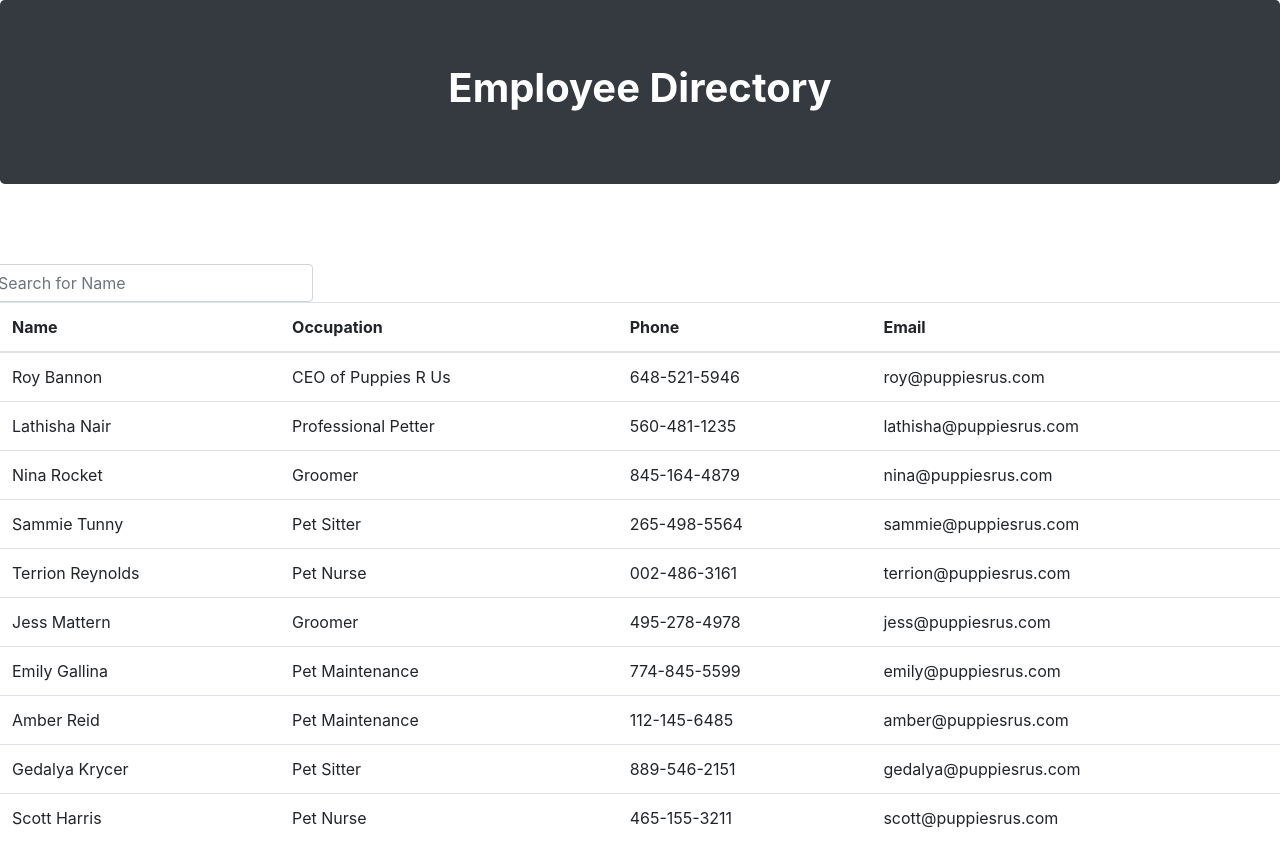
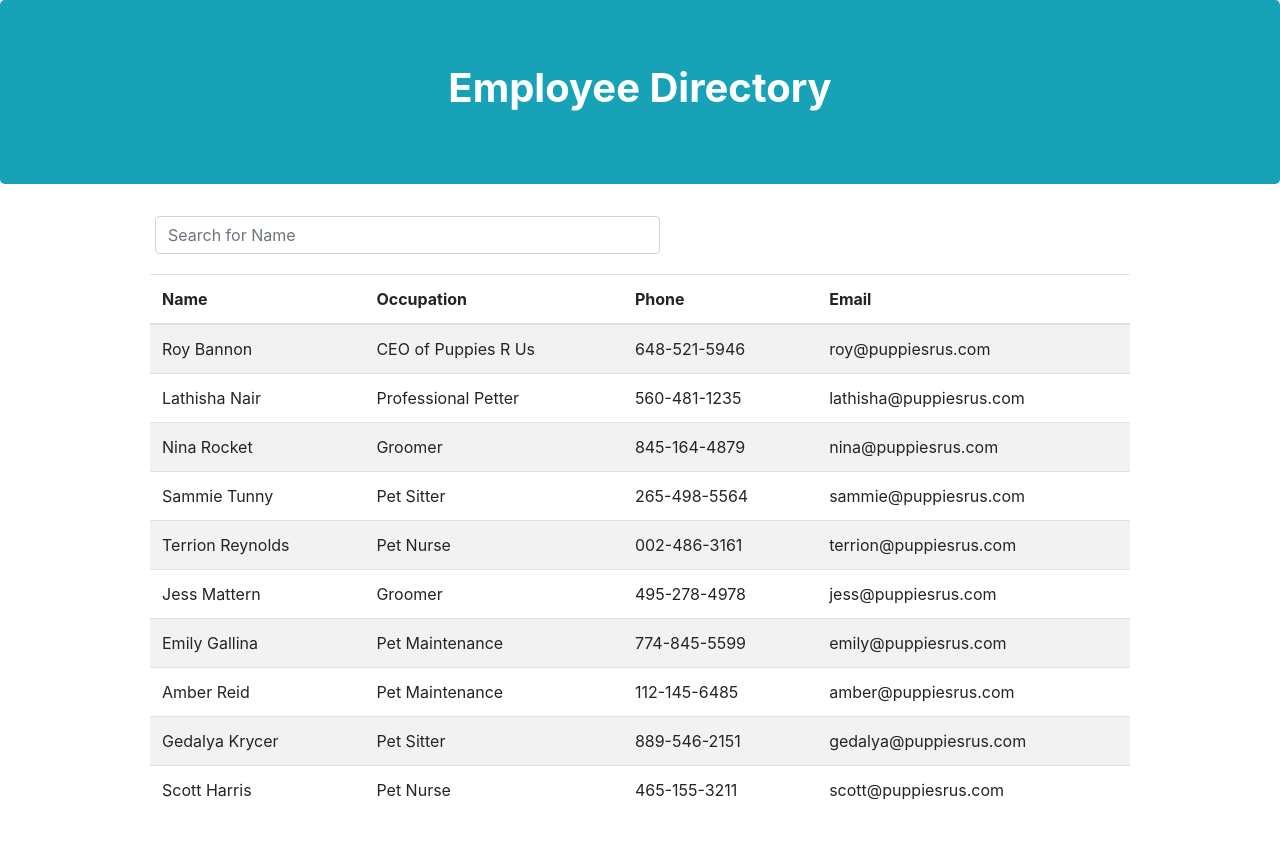
Before and after one commit to lnair1997/HW19-React-Employee-Dir, a React (Create React App) app in the folder employee/: page / in a window 1280 px wide. After the commit the page ends 830 px from the top, so only its background shows below. Built offline with nearby package versions, Linux system fonts and the light colour scheme.

Commit message:
styling and formatting

```diff
--- a/employee/src/App.css
+++ b/employee/src/App.css
@@ -1,38 +1,3 @@
-.App {
-  text-align: center;
+.container-md {
+  margin: 0 150px;
 }
-
-.App-logo {
-  height: 40vmin;
-  pointer-events: none;
-}
-
-@media (prefers-reduced-motion: no-preference) {
-  .App-logo {
-    animation: App-logo-spin infinite 20s linear;
-  }
-}
-
-.App-header {
-  background-color: #282c34;
-  min-height: 100vh;
-  display: flex;
-  flex-direction: column;
-  align-items: center;
-  justify-content: center;
-  font-size: calc(10px + 2vmin);
-  color: white;
-}
-
-.App-link {
-  color: #61dafb;
-}
-
-@keyframes App-logo-spin {
-  from {
-    transform: rotate(0deg);
-  }
-  to {
-    transform: rotate(360deg);
-  }
-}
--- a/employee/src/App.js
+++ b/employee/src/App.js
@@ -3,6 +3,7 @@ import Jumbotron from "./components/Jumbotron";
 import Navbar from "./components/Navbar";
 import EmployeeTable from "./components/EmployeeTable";
 import employees from "./employee.json";
+import "./App.css";
 
 class App extends Component {
 
@@ -31,9 +32,10 @@ class App extends Component {
     return (
       <div>
         <Jumbotron />
+        <div className="container-md">
           <Navbar findName={this.findName} />
 
-        <table className="table">
+          <table className="table table-striped w-auto">
             <thead>
               <tr>
                 <th onClick={() => this.sortByName(employees.name)}>Name</th>
@@ -43,6 +45,7 @@ class App extends Component {
               </tr>
             </thead>
 
+            <tbody>
               {this.state.employees.map(employee => (
                 <EmployeeTable
                   id={employee.id}
@@ -52,8 +55,10 @@ class App extends Component {
                   email={employee.email}
                 />
               ))}
+            </tbody>
+          </table>
 
-        </table>
+        </div>
       </div>
     );
   }
--- a/employee/src/components/Jumbotron/index.js
+++ b/employee/src/components/Jumbotron/index.js
@@ -1,9 +1,10 @@
 import React from "react";
+import "./style.css";
 
 function Jumbotron() {
   return (
-    <div className="jumbotron text-center bg-dark text-white">
-      <h1 className="text-center font-weight-bold">Employee Directory</h1>
+    <div className="jumbotron text-center bg-info text-white">
+      <h1 className="text-center font-weight-bold"><a href="/">Employee Directory</a></h1>
     </div>
   );
 };
--- /dev/null
+++ b/employee/src/components/Jumbotron/style.css
@@ -0,0 +1,3 @@
+a {
+    color: white!important;
+}
--- a/employee/src/components/Navbar/index.js
+++ b/employee/src/components/Navbar/index.js
@@ -1,11 +1,12 @@
 import React from "react";
+import "./style.css";
 
 function Navbar(props) {
     return (
-        <div class="row">
+        <div className="row">
             <input onChange={props.findName}
-            value={props.inputValue}
-            style = {{width: "25%"}} type="text" className="form-control mt-5" placeholder="Search for Name" />
+                value={props.inputValue}
+                type="text" className="form-control" placeholder="Search for Name" id="search" />
         </div>
     )
 };
--- /dev/null
+++ b/employee/src/components/Navbar/style.css
@@ -0,0 +1,5 @@
+#search {
+    width: 50%;
+    margin-bottom: 20px;
+    margin-left: 20px;
+}
```
Lines whose indentation alone changed are shown as unchanged.
